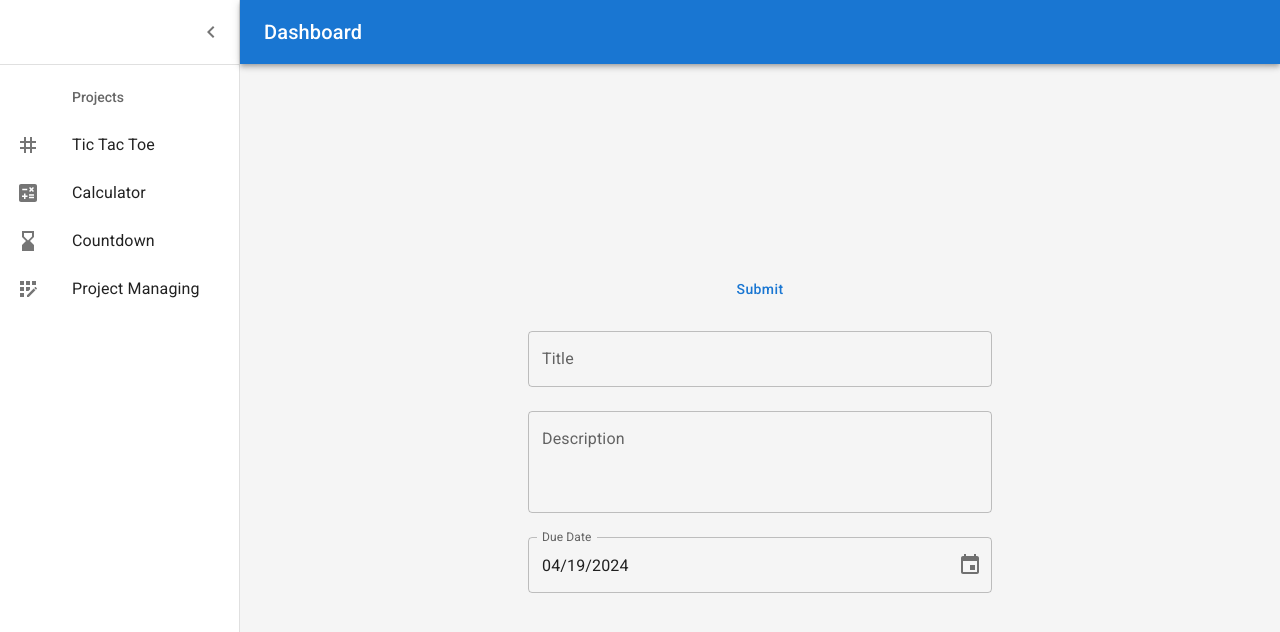
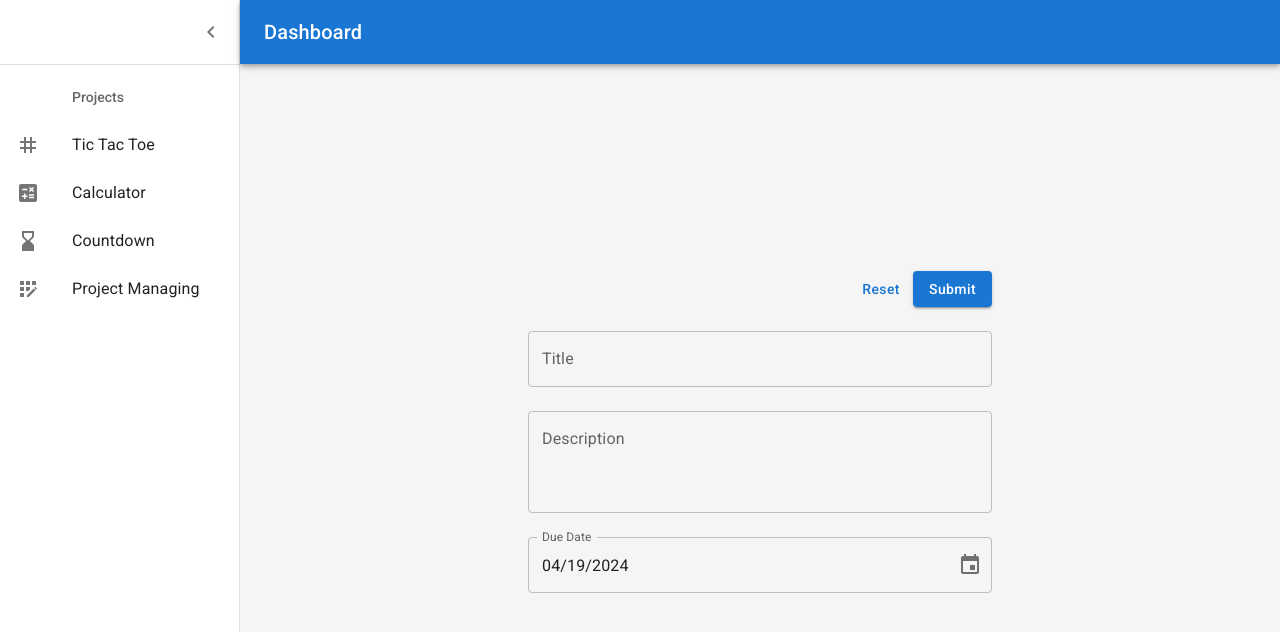
Before and after one commit to DvirMon/React-Workspace, a Next.js app: page /apps/Project-Manager/new in a window 1280 px wide. Shown: the top 632 px of the page. Built offline with nearby package versions, Linux system fonts and the light colour scheme.

Commit message:
reset works

```diff
--- a/src/app/apps/Project-Manager/new/page.tsx
+++ b/src/app/apps/Project-Manager/new/page.tsx
@@ -38,15 +38,17 @@ export default function NewPage() {
 
   const {
     control,
+    reset,
     handleSubmit,
     formState: { errors },
   } = useForm<ProjectForm>({ defaultValues: data });
 
   function onSubmit(formData: ProjectForm) {
     setData((value) => ({ ...value, ...formData }));
+  }
 
-    console.log(formData);
-    console.log(data);
+  function handleReset() {
+    reset();
   }
 
   return (
@@ -54,8 +56,13 @@ export default function NewPage() {
       <form
         className="flex flex-col justify-center items-center gap-6"
         onSubmit={handleSubmit((val) => onSubmit(val))}>
-        <section>
-          <Button type="submit">Submit</Button>
+        <section className="flex justify-end w-1/2">
+          <Button type="button" onClick={handleReset}>
+            Reset
+          </Button>
+          <Button variant="contained" type="submit">
+            Submit
+          </Button>
         </section>
 
         {formInputs.map((props, index) => (
--- a/src/app/ui/Form/input-field.tsx
+++ b/src/app/ui/Form/input-field.tsx
@@ -25,7 +25,7 @@ export default function InputField({
   props: InputFieldProps;
   control: Control<any, any>;
 }) {
-  const { type, name } = props as TextFieldProps;
+  const { type, label, name } = props as TextFieldProps;
 
   switch (type) {
     case "date":
@@ -45,10 +45,26 @@ export default function InputField({
           </LocalizationProvider>
         </InputWrapper>
       );
-    case "text":
+    case "number":
       return (
         <InputWrapper>
-          {/* <label>{label}</label> */}
+          <Controller
+            render={({ field }) => (
+              <TextField
+                fullWidth
+                variant="outlined"
+                {...field}
+                {...(props as TextFieldProps)}
+              />
+            )}
+            control={control}
+            name={name as string}
+          />
+        </InputWrapper>
+      );
+    default:
+      return (
+        <InputWrapper>
           <Controller
             render={({ field }) => (
               <TextField
```
